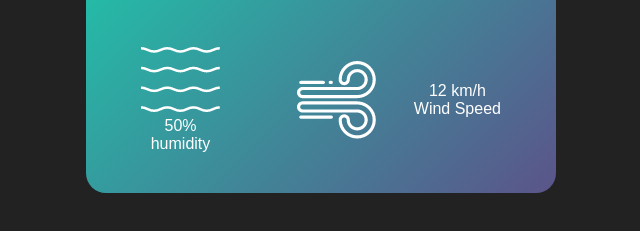
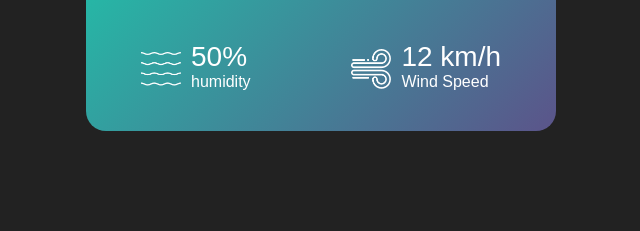
Before and after one commit to KMPKBandara/Weather-App, a plain HTML site: page index.html in a window 1280 px wide. Shown: the part 541-772 px from the top of the page, without its empty margins (319-959 px from the left). Drawn offline with Linux system fonts and the light colour scheme.

Commit message:
Update Basic Structure

```diff
--- a/index.html
+++ b/index.html
@@ -20,7 +20,9 @@
             <img src="images/rain.png" class="weather-icon">
             <h1 class="temp">22°c</h1>
             <h2 class="city">New York</h2>
+
             <div class="details">
+
                 <div class="col">
                     <img src="images/humidity.png">
                     <div>
@@ -28,14 +30,18 @@
                         <p>humidity</p>
                     </div>
                 </div>
-                <div class="col"></div>
+
+                <div class="col">
                     <img src="images/wind.png">
                     <div>
                         <p class="wind">12 km/h</p>
                         <p>Wind Speed</p>
                     </div>
                 </div>
+
+
             </div>
+
         </div>
     </div>
 
--- a/style.css
+++ b/style.css
@@ -77,3 +77,19 @@ body{
     padding: 0 20px;
     margin-top: 50px;
 }
+
+.col{
+    display: flex;
+    align-items: center;
+    text-align: left;
+}
+
+.col img{
+    width: 40px;
+    margin-right: 10px;
+}
+
+.humidity, .wind{
+    font-size: 28px;
+    margin-top: -6px;
+}
```
Also changed, not shown: 1 other file.
